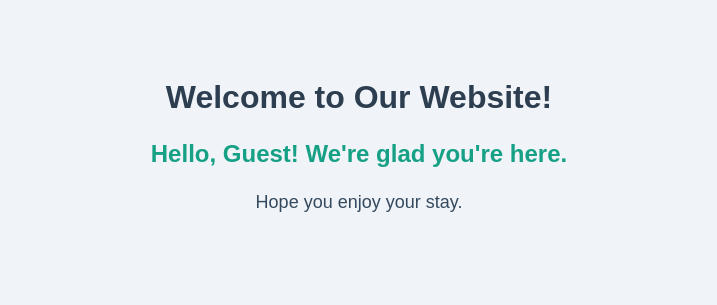
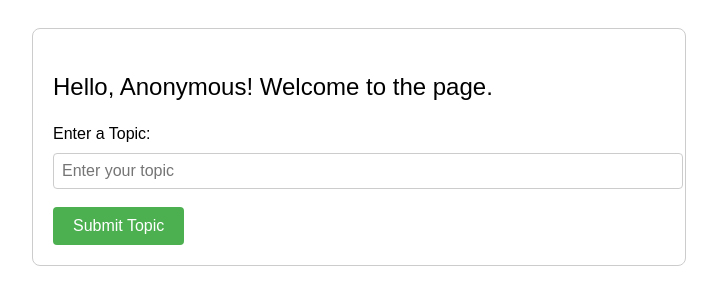
Before and after one commit to SiddharthCh7/LinkedIn-Post-Automation-Tool, a FastAPI app: template templates/greet.html in a window 1280 px wide. Shown: the top 305 px of the page, without its empty margins (281-998 px from the left). Run offline with FastAPI, Linux system fonts and the light colour scheme; the template is opened without the code that fills it, so the values that code supplies are empty; parts of the project's set-up code (start-up, migrations or seed data) failed here and were passed over.

Commit message:
improvements v1

```diff
--- a/main.py
+++ b/main.py
@@ -1,7 +1,7 @@
 from fastapi.templating import Jinja2Templates
 from fastapi.responses import HTMLResponse
 from pydantic import BaseModel
-from fastapi import HTTPException, FastAPI, Depends, Request
+from fastapi import HTTPException, FastAPI, Depends, Request, Form
 from fastapi.responses import RedirectResponse
 from sqlalchemy import create_engine, Column, String, DateTime
 from sqlalchemy.ext.declarative import declarative_base
@@ -9,8 +9,10 @@ from sqlalchemy.orm import sessionmaker
 import uuid
 from datetime import datetime
 import requests
+import os
+from dotenv import load_dotenv
 from starlette.middleware.sessions import SessionMiddleware
-
+from database.embed import Agent
 
 app = FastAPI()
 templates = Jinja2Templates(directory="templates")
@@ -57,13 +59,15 @@ def get_db():
         db.close()
 
 # URLs
+load_dotenv()
 REDIRECT_URI = 'http://localhost:8000/callback'
-CLIENT_ID = '86jz9u3cqsznsq'
-CLIENT_SECRET = 'WPL_AP1.tEJ51YCsRJRxkjFh.AE2FYQ=='
+CLIENT_ID = os.getenv('CLIENT_ID')
+CLIENT_SECRET = os.getenv('CLIENT_SECRET')
 AUTHORIZATION_URL = "https://www.linkedin.com/oauth/v2/authorization"
 TOKEN_URL = 'https://www.linkedin.com/oauth/v2/accessToken'
 PROFILE_URL = 'https://api.linkedin.com/v2/userinfo'
 EMAIL_URL = 'https://api.linkedin.com/v2/emailAddress'
+
 
 
 # Routes and Methods
@@ -119,7 +123,7 @@ def callback(request:Request, db: Session = Depends(get_db)):
 
         # Storing the session id in the cookie (as a session identifier)
         request.session['session_id'] = session_id
-        return f"Welcome {profile_data['given_name']}!!"
+        return templates.TemplateResponse('greet.html', {"request": request, "user_details": profile_data, "message":None})
 
     except Exception as e:
         return f"Exception : {e}"
@@ -143,7 +147,9 @@ async def post_on_linkedin(request: Request, db: Session = Depends(get_db)):
 
         if not access_token or not profile_data:
             raise HTTPException(status_code=400, detail="Invalid session data")
-
+        topic = "Will AI replace humans?"
+        agent = Agent(topic)
+        result = agent.execute()
         post_url = "https://api.linkedin.com/v2/ugcPosts"
         post_data = {
             "author": f"urn:li:person:{profile_data['sub']}",
@@ -151,7 +157,7 @@ async def post_on_linkedin(request: Request, db: Session = Depends(get_db)):
             "specificContent": {
                 "com.linkedin.ugc.ShareContent": {
                     "shareCommentary": {
-                        "text": "Testing Phase - I"
+                        "text": result,
                     },
                     "shareMediaCategory": "NONE",
                 }
@@ -176,7 +182,10 @@ async def post_on_linkedin(request: Request, db: Session = Depends(get_db)):
 
 
 
-# query = "Who is Sid?"
-# agent = Agent(query)
-# result = agent.execute()
-# print(result)
+@app.post('/receive_topic')
+async def topic(request: Request, topic: str=Form(...)):
+    agent = Agent(topic)
+    print(f"Received the topic : {topic}")
+    result = agent.execute()
+    print(f"result : {result}")
+    return templates.TemplateResponse('greet.html', {"request":request,"user_details":None ,"message":result})
--- a/templates/greet.html
+++ b/templates/greet.html
@@ -7,33 +7,63 @@
     <style>
         body {
             font-family: Arial, sans-serif;
-            background-color: #f0f4f8;
-            text-align: center;
-            padding: 50px;
+            padding: 20px;
         }
-        h1 {
-            color: #2c3e50;
-        }
-        p {
-            color: #34495e;
-            font-size: 18px;
+        .container {
+            width: 50%;
+            margin: auto;
+            padding: 20px;
+            border: 1px solid #ccc;
+            border-radius: 8px;
         }
         .greeting {
             font-size: 24px;
-            font-weight: bold;
-            color: #16a085;
+            margin-bottom: 20px;
+        }
+        .topic-input {
+            margin-top: 10px;
+            width: 100%;
+            padding: 8px;
+            font-size: 16px;
+            border-radius: 4px;
+            border: 1px solid #ccc;
+        }
+        button {
+            padding: 10px 20px;
+            font-size: 16px;
+            background-color: #4CAF50;
+            color: white;
+            border: none;
+            border-radius: 4px;
+            cursor: pointer;
+        }
+        button:hover {
+            background-color: #45a049;
         }
     </style>
 </head>
 <body>
-    <h1>Welcome to Our Website!</h1>
-    <p class="greeting">Hello, <span id="user-name">Guest</span>! We're glad you're here.</p>
-    <p>Hope you enjoy your stay.</p>
-
-    <script>
-        // If user data is available in sessionStorage or localStorage, greet them by name
-        let userName = sessionStorage.getItem('profile_data') || 'Guest';  // You can replace this with dynamic data if needed
-        document.getElementById('user-name').textContent = userName;
-    </script>
+    <div class="container">
+        <div class="greeting">
+        {% if user_details %}
+            <p>Hello, {{ user_details.given_name }}! Welcome to the page.</p>
+        {% else %}
+            <p>Hello, Anonymous! Welcome to the page.</p>
+        {% endif %}
+        </div>
+        <div>
+            <form action="/receive_topic" method="post">
+                <label for="topic">Enter a Topic:</label>
+                <input type="text" id="topic" name="topic" class="topic-input" placeholder="Enter your topic">
+                <br><br>
+                <button type="submit">Submit Topic</button>
+            </form>
+        </div>
+        {% if message %}
+        <div class="message">
+            <p>{{ message }}</p>
+        </div>
+        {% endif %}
+    </div>
 </body>
 </html>
```
Also changed, not shown: database/embed.py (+81 -12 lines), database/scrape.py (+2 -19 lines), database/test.db, 3 other files.
